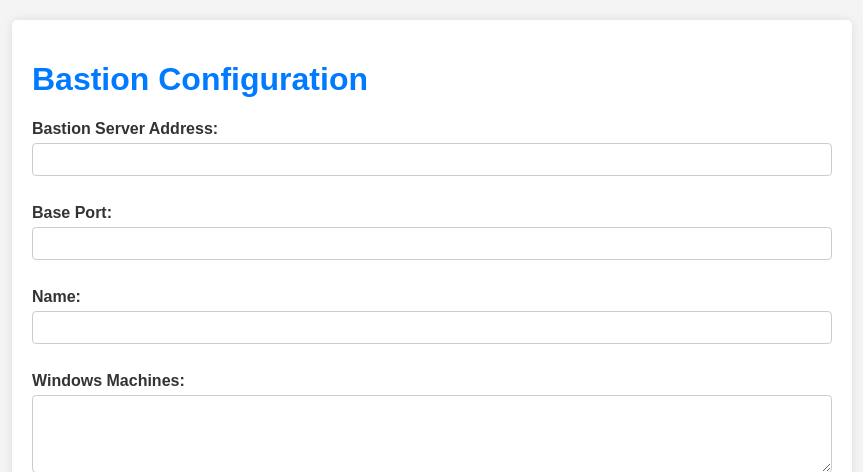
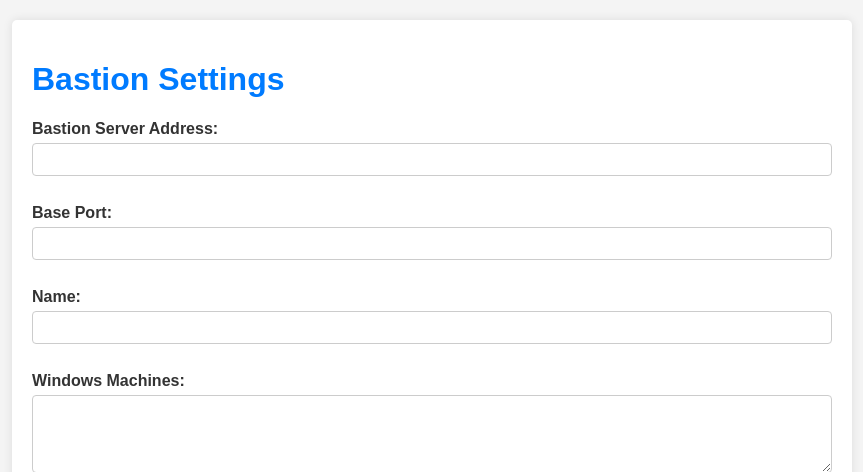
Before and after one commit to djlactose/Bastion, a Flask app: page / in a window 1280 px wide. Shown: the top 472 px of the page, without its empty margins (208-1071 px from the left). Run offline with Flask 3, Linux system fonts and the light colour scheme.

```diff
--- a/templates/index.html
+++ b/templates/index.html
@@ -3,7 +3,7 @@
 <head>
     <meta charset="UTF-8">
     <meta name="viewport" content="width=device-width, initial-scale=1.0">
-    <title>Bastion Configuration</title>
+    <title>Bastion Settings</title>
     <style>
         body {
             font-family: Arial, sans-serif;
@@ -54,7 +54,7 @@
 </head>
 <body>
     <div class="container">
-        <h1>Bastion Configuration</h1>
+        <h1>Bastion Settings</h1>
 
         <form action="/submit" method="post">
             <label for="bastion">Bastion Server Address:</label>
```
Also changed, not shown: 2 other files.
